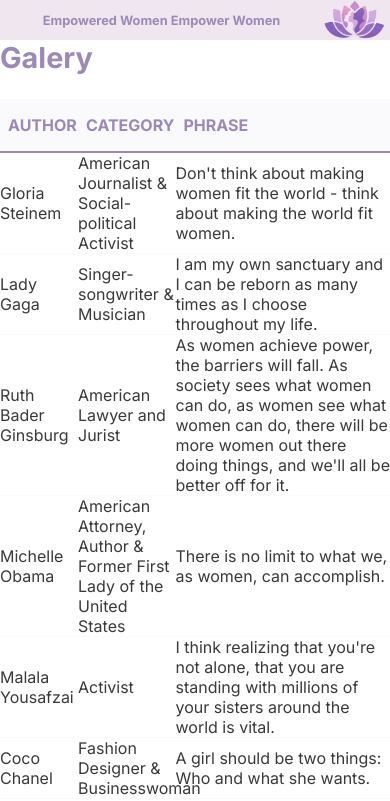
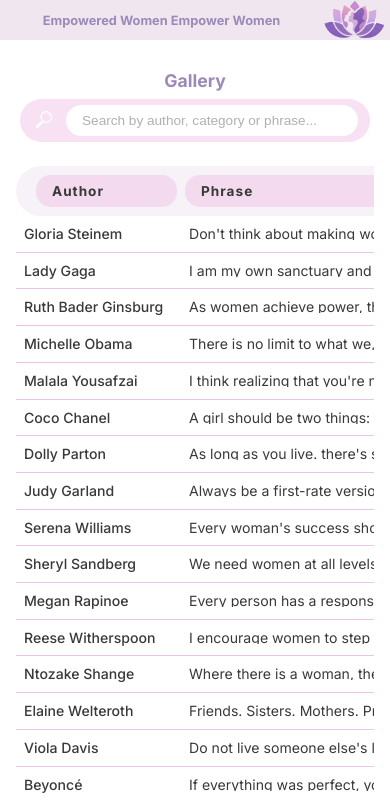
Before and after one commit to Leonela88/Empowering-Phrases-App, a React (Vite) app: page / in a window 390 px wide. Shown: the top 801 px of the page. Built offline with nearby package versions, Linux system fonts and the light colour scheme.

Commit message:
feat: create ViewAllPhrases component with searchbar&responsive table

```diff
--- a/src/ViewAllPhrases.jsx
+++ b/src/ViewAllPhrases.jsx
@@ -1,30 +1,74 @@
 import './viewAllPhrases.css'
 import { phrases } from '../src/array/Array.jsx'
+import { useState } from 'react';
 
 const ViewAllPhrases = () => {
+    const [expandedIndex, setExpandedIndex] = useState(null);
+    const [searchWords, setSearchWords] = useState("");
+
+    const togglePhrase = (index) => {
+        if (expandedIndex === index) {
+            setExpandedIndex(null);
+        } else {
+            setExpandedIndex(index);
+        }
+    };
+
+    const matchWords = phrases.filter((item) => {
+        const search = searchWords.toLowerCase();
+        return (
+            item.name.toLowerCase().includes(search) ||
+            item.role.toLowerCase().includes(search) ||
+            item.phrase.toLowerCase().includes(search)
+        );
+    });
+
     return (
         <main className="view-all-phrases-page">
             <div className="view-all-phrases-container">
-                <h3 className="view-all-phrases-title">Galery</h3>
+                <div className="view-all-phrases-container-title-search-bar">
+                    <h3 className="view-all-phrases-title">Gallery</h3>
+                    <div className="view-all-phrases-search-container">
+                        <img
+                            src="./public/images/lens.png"
+                            alt="lens"
+                            className="search-icon"
+                        />
+                        <input
+                            type="text"
+                            placeholder="Search by author, category or phrase..."
+                            className="search-input"
+                            onChange={(event) => setSearchWords(event.target.value)}
+                        />
+                    </div>
+                </div>
                 <section className="view-all-phrases-gallery">
                     <table className="view-all-phrases-table">
                         <thead>
-                            <tr className="table-header-row">
-                                <th className="table-header author-col">Author</th>
-                                <th className="table-header category-col">Category</th>
-                                <th className="table-header phrase-col">Phrase</th>
+                            <tr className="view-all-phrases-header-row">
+                                <th className="table-header author-col"><span className="header-pill">Author</span></th>
+                                <th className="table-header category-col"><span className="header-pill">Category</span></th>
+                                <th className="table-header phrase-col"><span className="header-pill">Phrase</span></th>
                             </tr>
                         </thead>
                         <tbody>
-                            {phrases.map((item, index) => (
-                                <tr key={index} className="table-data-row">
+                            {matchWords.map((item, index) => (
+                                <tr key={index} className="view-all-phrases-data-row">
                                     <td className="table-author">{item.name}</td>
                                     <td className="table-category">{item.role}</td>
-                                    <td className="table-phrase">{item.phrase}</td>
+                                    <td
+                                        className={`table-phrase ${expandedIndex === index ? 'expanded' : 'truncated'}`}
+                                        onClick={() => togglePhrase(index)}
+                                    >
+                                        {item.phrase}
+                                    </td>
                                 </tr>
                             ))}
                         </tbody>
                     </table>
+                    {matchWords.length === 0 && (
+                        <p className="no-results">No matches found for "{searchWords}"</p>
+                    )}
                 </section>
             </div>
         </main>
--- a/src/index.css
+++ b/src/index.css
@@ -15,6 +15,7 @@
     --spacing-s: 8px;
     --spacing-m: 16px;
     --spacing-l: 24px;
+    --spacing-xl: 48px;
     --border-radius-default: 12px;
 }
 
--- a/src/viewAllPhrases.css
+++ b/src/viewAllPhrases.css
@@ -1,58 +1,248 @@
 .view-all-phrases-container {
     max-width: 1200px;
     margin: 0 auto;
-    padding: var(--spacing-xxl) var(--spacing-l) var(--spacing-xxl) var(--spacing-l);
+    padding: 0 var(--spacing-l);
+}
+
+.view-all-phrases-container-title-search-bar {
+    display: flex;
+    align-items: center;
+    gap: var(--spacing-m);
+    margin-top: var(--spacing-l);
+    margin-bottom: var(--spacing-l);
+    justify-content: space-between;
+    padding: 0 var(--spacing-xs);
+}
+
+.view-all-phrases-gallery {
+    width: 100%;
+    margin-bottom: var(--spacing-m);
 }
 
 .view-all-phrases-title {
+    flex: 1;
     font-size: 1.8rem;
     color: rgba(var(--rgb-primary), 1);
-    text-align: left;
-    margin-top: 0;
-    margin-bottom: var(--spacing-l);
+    text-align: center;
+    margin: 0;
+    font-weight: 700;
+}
+
+.view-all-phrases-search-container {
+    flex: 2;
+    background-color: rgba(var(--rgb-accent), 0.5);
+    display: flex;
+    align-items: center;
+    padding: 6px 20px;
+    border-radius: 50px;
+    width: 100%;
+    max-width: 500px;
+    gap: 12px;
+}
+
+.search-icon {
+    width: 30px;
+    height: auto;
+}
+
+.search-input {
+    flex: 1;
+    background-color: var(--color-background);
+    border: none;
+    border-radius: 20px;
+    padding: var(--spacing-s) var(--spacing-m);
+    font-size: 0.85rem;
+    color: rgba(var(--rgb-text), 0.8);
+    outline: none;
+}
+
+.search-input:focus {
+    border-color: rgba(var(--rgb-primary), 1);
+    box-shadow: 0 0 8px rgba(var(--rgb-primary), 0.1);
+}
+
+.search-input::placeholder {
+    color: rgba(var(--rgb-text), 0.4);
+}
+
+.no-results {
+    text-align: center;
+    padding: var(--spacing-l);
+    color: rgba(var(--rgb-text), 0.5);
 }
 
 .view-all-phrases-table {
     width: 100%;
     border-collapse: collapse;
-    table-layout: fixed;
 }
 
-.table-header-row {
-    background-color: rgba(var(--rgb-primary), 0.05);
-    border-bottom: 2px solid rgba(var(--rgb-primary), 1);
+.view-all-phrases-header-row {
+    background-color: rgba(var(--rgb-secondary), 0.5);
+    border-radius: 25px;
+    border-bottom: none;
+    display: table-row;
+}
+.view-all-phrases-header-row th:first-child {
+    border-top-left-radius: 25px;
+    border-bottom-left-radius: 25px;
+    padding-left: var(--spacing-m);
+}
+.view-all-phrases-header-row th:last-child {
+    border-top-right-radius: 25px;
+    border-bottom-right-radius: 25px;
+    padding-right: var(--spacing-m);
+    border-bottom: none;
 }
 
 .table-header {
-    padding: var(--spacing-m) var(--spacing-s);
+    padding: 0;
     text-align: left;
-    color: rgba(var(--rgb-primary), 1);
-    font-size: 1.0rem;
+    vertical-align: middle;
+    height: 50px;
+    color: rgba(var(--rgb-text), 1);
+    font-size: 0.85rem;
     font-weight: 700;
-    text-transform: uppercase;
+    /* text-transform: uppercase; */
+    letter-spacing: 1px;
 }
 
-.table-data-row {
-    border-bottom: 1px solid rgba(var(--rgb-secondary), 0.2);
+.header-pill {
+    background-color: rgba(var(--rgb-accent), 0.5);
+    padding: var(--spacing-s) var(--spacing-m);
+    border-radius: 15px;
+    display: block;
+    margin: var(--spacing-xs);
 }
 
-.table-data {
-    padding: var(--spacing-l) var(--spacing-s);
-    text-align: left;
-    font-size: 0.95rem;
-    line-height: 1.5;
-    vertical-align: top;
-    color: rgba(var(--rgb-secondary), 1);
+.view-all-phrases-data-row {
+    border-bottom: 1px solid rgba(var(--rgb-accent), 1);
+    transition: background-color 0.3s ease;
 }
 
-.author-col {
-    width: 20%;
+.view-all-phrases-data-row:hover {
+    background-color: rgba(var(--rgb-primary), 0.02);
 }
 
-.category-col {
-    width: 25%;
+.table-author, .table-category, .table-phrase {
+    padding: var(--spacing-m);
+    vertical-align: middle;
+    color: rgba(var(--rgb-text), 1);
+    font-size: 0.88rem;
+    line-height: 1.4;
 }
 
-.phrase-col {
-    width: 55%;
+.table-author {
+    font-weight: 500;
 }
+
+.table-category {
+    font-style: italic;
+    font-size: 0.80rem;
+    color: rgba(var(--rgb-text), 0.6);
+}
+
+.table-phrase {
+    cursor: pointer;
+    transition: all 0.3s ease;
+}
+
+.table-phrase.truncated {
+    display: -webkit-box;
+    -webkit-box-orient: vertical;
+    -webkit-line-clamp: 1;
+    line-clamp: 1;
+    overflow: hidden;
+    text-overflow: ellipsis;
+    max-height: 1.5rem;
+}
+.table-phrase.expanded {
+    display: block;
+    overflow: visible;
+    white-space: normal;
+    background-color: rgba(var(--rgb-accent), 0.05);
+}
+.table-phrase:hover {
+    color: rgba(var(--rgb-primary), 1);
+}
+
+.author-col { width: 20%; }
+.category-col { width: 25%; }
+.phrase-col { width: 55%; }
+
+/* Media Query, rango base Desktop Estándar >=993 */
+/*Tablet Estándar*/
+@media (width <= 992px) {
+    .view-all-phrases-container-title-search-bar {
+        gap: var(--spacing-s);
+    }
+    .view-all-phrases-title {
+        font-size: 1.5rem;
+    }
+}
+
+/*Tablet Pequeña / Móvil Horizontal*/
+@media (width <= 767px) and (width > 576px) {
+    .view-all-phrases-container-title-search-bar {
+        flex-direction: column;
+        margin-top: 40px;
+        gap: var(--spacing-m);
+    }
+    .view-all-phrases-search-container {
+        flex: none;
+        max-width: 100%;
+    }
+    .view-all-phrases-gallery {
+        overflow-x: auto;
+    }
+    .view-all-phrases-table {
+        min-width: 650px;
+    }
+}
+
+/*Móvil Estándar*/
+@media (width <= 576px) {
+    .view-all-phrases-container {
+        padding: 0 var(--spacing-m);
+    }
+    .view-all-phrases-container-title-search-bar {
+        flex-direction: column;
+        margin-top: 30px;
+    }
+    .view-all-phrases-title {
+        font-size: 1.3rem;
+    }
+    .view-all-phrases-gallery {
+        overflow-x: auto;
+    }
+    .view-all-phrases-table {
+        min-width: 550px;
+    }
+    .table-author, .table-category, .table-phrase {
+        padding: var(--spacing-s);
+    }
+}
+
+/*Móvil Pequeño*/
+@media (width <= 400px) {
+    .view-all-phrases-title {
+        font-size: 1.1rem;
+    }
+    .view-all-phrases-search-container {
+        padding: 6px 12px;
+    }
+    .search-icon {
+        width: 22px;
+    }
+    .table-category {
+        display: none;
+    }
+    .author-col {
+        width: 30%;
+    }
+    .category-col {
+        display: none;
+    }
+    .phrase-col {
+        width: 70%;
+    }
+}
```
Also changed, not shown: public/images/see.png (deleted).
